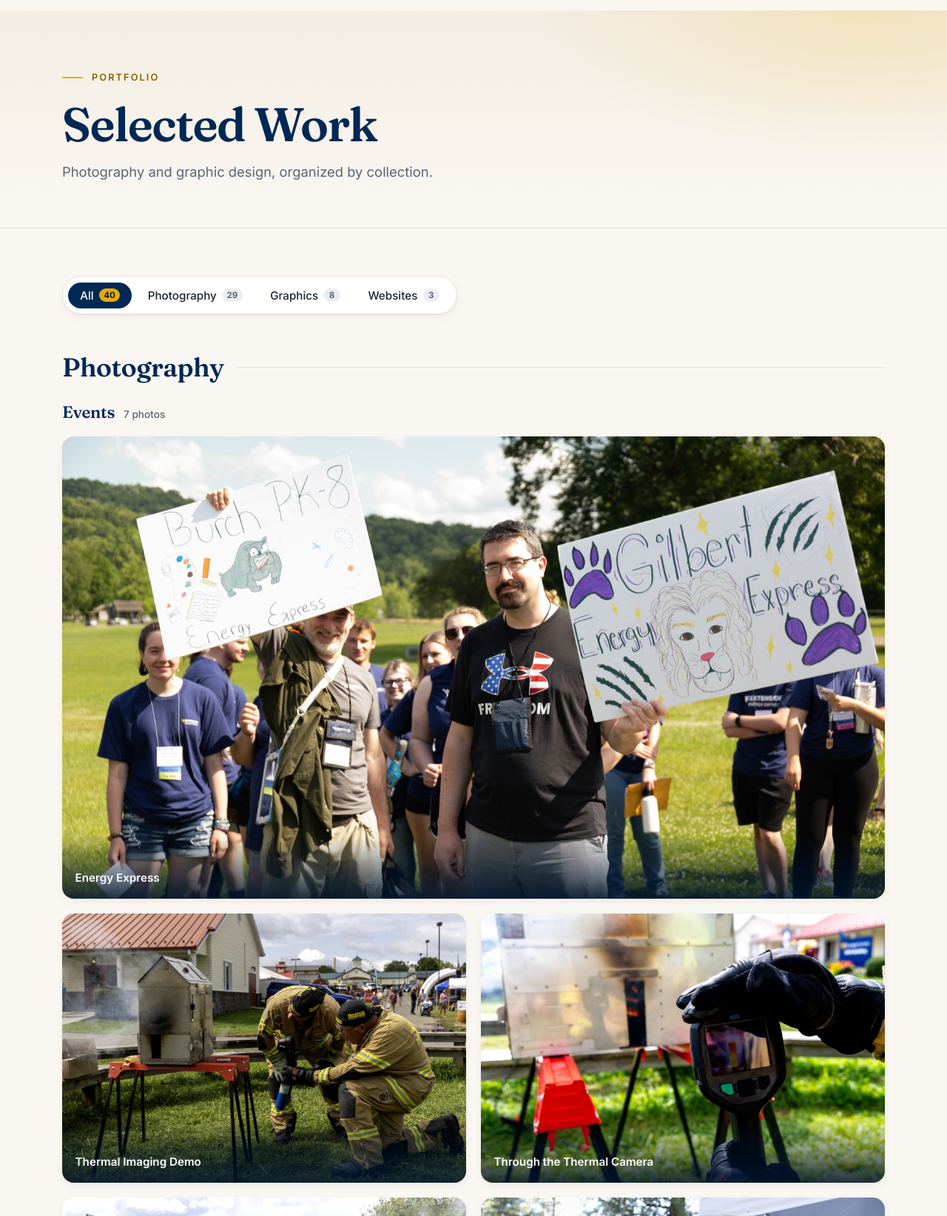
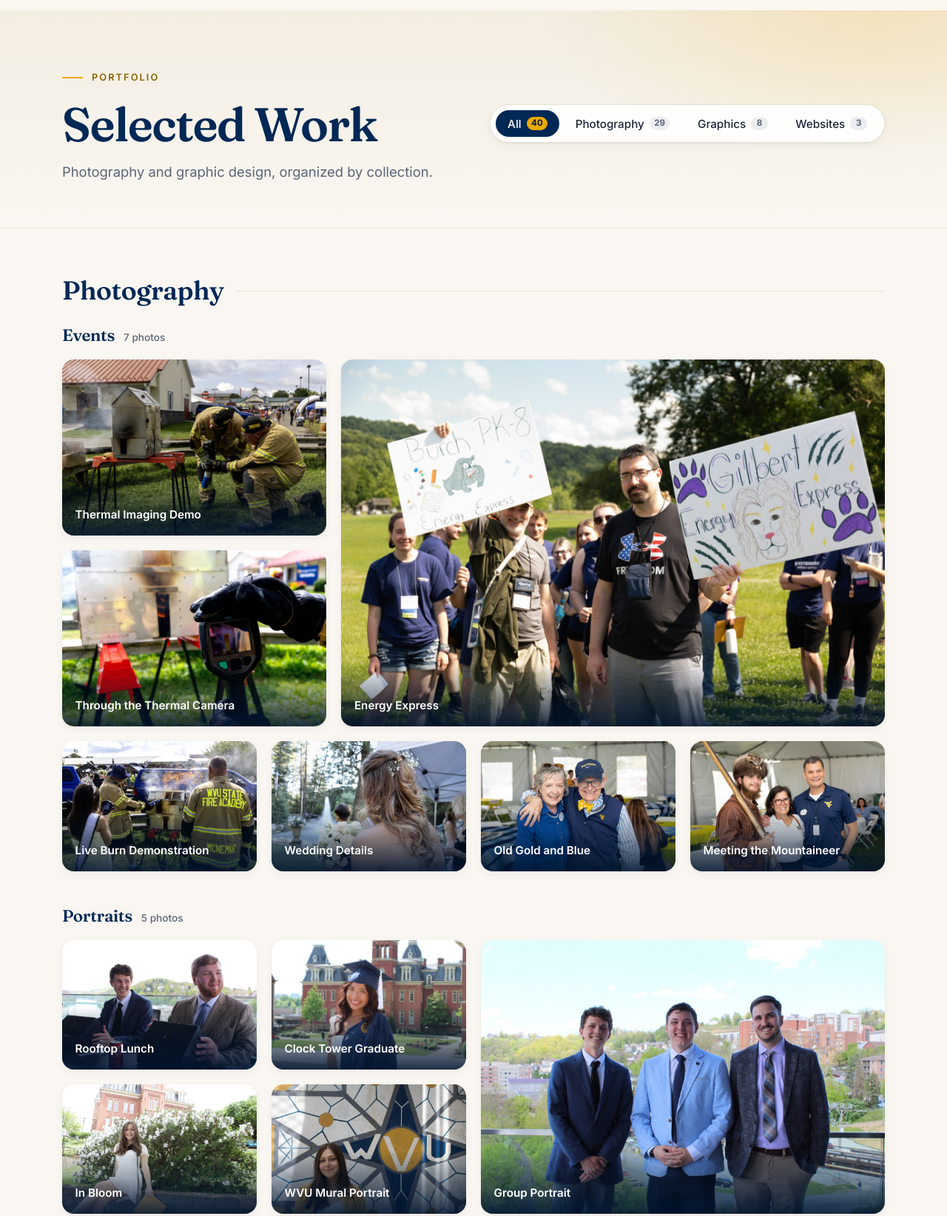
Before and after one commit to hannahwilkinson/portfolio, a plain HTML site: page portfolio.html in a window 1280 px wide. Shown: the part 63-1707 px from the top of the page at 74% size. Drawn offline with Linux system fonts and the light colour scheme.

Commit message:
Portfolio: filters beside the title; smaller mosaic photo layout
Co-Authored-By: Claude Opus 5.5 <noreply@anthropic.com>

```diff
--- a/portfolio.html
+++ b/portfolio.html
@@ -13,7 +13,7 @@
     <link rel="preconnect" href="https://fonts.googleapis.com" />
     <link rel="preconnect" href="https://fonts.gstatic.com" crossorigin />
     <link rel="stylesheet" href="https://fonts.googleapis.com/css2?family=Fraunces:opsz,wght@9..144,500;9..144,600;9..144,700&amp;family=Inter:wght@400;500;600;700&amp;display=swap" />
-    <link rel="stylesheet" href="styles.css?v=20261121b" />
+    <link rel="stylesheet" href="styles.css?v=20261121c" />
   </head>
   <body>
     <a class="skip-link" href="#main">Skip to main content</a>
@@ -41,15 +41,13 @@
     </header>
 
     <main id="main" class="page-portfolio">
-      <section class="page-hero">
+      <section class="page-hero page-hero--portfolio">
         <div class="container">
+          <div class="page-hero-text">
             <p class="eyebrow">Portfolio</p>
             <h1>Selected Work</h1>
             <p class="page-intro-text">Photography and graphic design, organized by collection.</p>
           </div>
-      </section>
-
-      <section id="portfolio" class="container section">
           <div class="filter-bar" role="group" aria-label="Filter the portfolio">
             <button type="button" class="filter-chip" data-filter="all" aria-pressed="true">All <span class="chip-count">40</span></button>
             <!--<button type="button" class="filter-chip" data-filter="events" aria-pressed="false">Events <span class="chip-count">7</span></button>
@@ -63,6 +61,10 @@
             <button type="button" class="filter-chip" data-filter="websites" aria-pressed="false">Websites <span class="chip-count">3</span></button>
           </div>
           <p id="filter-status" class="sr-only" aria-live="polite"></p>
+        </div>
+      </section>
+
+      <section id="portfolio" class="container section">
 
         <section class="gallery-group" data-group="photography" aria-labelledby="photography-title">
           <h2 id="photography-title" class="gallery-title">Photography</h2>
@@ -409,6 +411,6 @@
       </div>
     </footer>
 
-    <script src="script.js?v=20261121b"></script>
+    <script src="script.js?v=20261121c"></script>
   </body>
 </html>
--- a/styles.css
+++ b/styles.css
@@ -464,6 +464,10 @@ h4 { color: var(--ink); }
   transition: background 0.2s, color 0.2s;
 }
 .filter-chip:hover { background: rgba(0, 40, 85, 0.07); }
+/* Portfolio: filters sit in the page header, to the right of the title */
+.page-hero--portfolio .container { display: grid; grid-template-columns: minmax(0, 1fr) auto; gap: 1.75rem 3rem; align-items: center; }
+.page-hero--portfolio .filter-bar { position: static; margin: 0; }
+@media (max-width: 1100px) { .page-hero--portfolio .container { grid-template-columns: minmax(0, 1fr); } }
 .filter-chip[aria-pressed="true"] { color: var(--white); background: var(--navy); }
 .chip-count { min-width: 1.4rem; padding: 0.2rem 0.4rem; font-size: 0.72rem; font-weight: 700; text-align: center; color: var(--muted); background: rgba(0, 40, 85, 0.08); border-radius: 999px; }
 .filter-chip[aria-pressed="true"] .chip-count { color: var(--navy-deep); background: var(--gold); }
@@ -478,10 +482,30 @@ h4 { color: var(--ink); }
 .gallery { display: grid; grid-template-columns: repeat(auto-fill, minmax(min(100%, 420px), 1fr)); gap: 1.25rem; margin: 0; padding: 0; list-style: none; }
 /* Photo thumbnails share one 3:2 shape; a vertical photo is cropped for the grid only (the viewer shows it whole) */
 .gallery:not(.gallery--graphics) img { aspect-ratio: 3 / 2; object-fit: cover; }
-/* Odd-sized photo collections: the first photo becomes a wide featured shot so the rest fill even rows (two-column screens only) */
+/* Photo collections on wide screens (12-track grid, so photos stay small):
+   - 3, 6, 7, 9... photos: the first sits large on the right (2/3 width) with two small photos stacked on its left
+   - 5, 8... photos: the first sits large on the right (1/2 width) with four small photos in a 2x2 block on its left
+   - everything after that fills rows of three, and a leftover group of four becomes one row of four */
 @media (min-width: 908px) {
-  .gallery:not(.gallery--graphics):not(.gallery--websites):has(> li:nth-child(odd):last-child):has(> li:nth-child(3)) > li:first-child { grid-column: 1 / -1; }
-  .gallery:not(.gallery--graphics):not(.gallery--websites):has(> li:nth-child(odd):last-child):has(> li:nth-child(3)) > li:first-child img { aspect-ratio: 16 / 9; }
+  .gallery:not(.gallery--graphics):not(.gallery--websites) { grid-template-columns: repeat(12, minmax(0, 1fr)); }
+  .gallery:not(.gallery--graphics):not(.gallery--websites) > li { grid-column: span 4; }
+  .gallery:not(.gallery--graphics):not(.gallery--websites):has(> li:first-child:nth-last-child(3n+1)) > li:nth-last-child(-n+4) { grid-column: span 3; }
+  .gallery:not(.gallery--graphics):not(.gallery--websites):has(> li:first-child:nth-last-child(2)) > li { grid-column: span 6; }
+  .gallery:not(.gallery--graphics):not(.gallery--websites):has(> li:first-child:nth-last-child(3n+3)) > li:first-child, .gallery:not(.gallery--graphics):not(.gallery--websites):has(> li:first-child:nth-last-child(3n+7)) > li:first-child { position: relative; grid-column: 5 / 13; grid-row: 1 / 3; }
+  .gallery:not(.gallery--graphics):not(.gallery--websites):has(> li:first-child:nth-last-child(3n+3)) > li:nth-child(2), .gallery:not(.gallery--graphics):not(.gallery--websites):has(> li:first-child:nth-last-child(3n+7)) > li:nth-child(2) { grid-column: 1 / 5; grid-row: 1; }
+  .gallery:not(.gallery--graphics):not(.gallery--websites):has(> li:first-child:nth-last-child(3n+3)) > li:nth-child(3), .gallery:not(.gallery--graphics):not(.gallery--websites):has(> li:first-child:nth-last-child(3n+7)) > li:nth-child(3) { grid-column: 1 / 5; grid-row: 2; }
+  .gallery:not(.gallery--graphics):not(.gallery--websites):has(> li:first-child:nth-last-child(3n+5)) > li:first-child { position: relative; grid-column: 7 / 13; grid-row: 1 / 3; }
+  .gallery:not(.gallery--graphics):not(.gallery--websites):has(> li:first-child:nth-last-child(3n+5)) > li:nth-child(2) { grid-column: 1 / 4; grid-row: 1; }
+  .gallery:not(.gallery--graphics):not(.gallery--websites):has(> li:first-child:nth-last-child(3n+5)) > li:nth-child(3) { grid-column: 4 / 7; grid-row: 1; }
+  .gallery:not(.gallery--graphics):not(.gallery--websites):has(> li:first-child:nth-last-child(3n+5)) > li:nth-child(4) { grid-column: 1 / 4; grid-row: 2; }
+  .gallery:not(.gallery--graphics):not(.gallery--websites):has(> li:first-child:nth-last-child(3n+5)) > li:nth-child(5) { grid-column: 4 / 7; grid-row: 2; }
+  .gallery:not(.gallery--graphics):not(.gallery--websites):has(> li:first-child:nth-last-child(3n+3)) > li:first-child > figure, .gallery:not(.gallery--graphics):not(.gallery--websites):has(> li:first-child:nth-last-child(3n+7)) > li:first-child > figure, .gallery:not(.gallery--graphics):not(.gallery--websites):has(> li:first-child:nth-last-child(3n+5)) > li:first-child > figure { position: absolute; inset: 0; }
+  .gallery:not(.gallery--graphics):not(.gallery--websites):has(> li:first-child:nth-last-child(3n+3)) > li:first-child img, .gallery:not(.gallery--graphics):not(.gallery--websites):has(> li:first-child:nth-last-child(3n+7)) > li:first-child img, .gallery:not(.gallery--graphics):not(.gallery--websites):has(> li:first-child:nth-last-child(3n+5)) > li:first-child img { height: 100%; aspect-ratio: auto; }
+}
+/* Tablets: two columns instead of one big column */
+@media (min-width: 600px) and (max-width: 907px) {
+  .gallery:not(.gallery--graphics):not(.gallery--websites) { grid-template-columns: repeat(2, minmax(0, 1fr)); }
+  .gallery:not(.gallery--graphics):not(.gallery--websites):has(> li:first-child:nth-last-child(2n+3)) > li:first-child { grid-column: 1 / -1; }
 }
 /* Graphics: 3 banners then 3 spotlights, so a 3-column grid gives two even rows */
 .gallery--graphics { grid-template-columns: repeat(3, minmax(0, 1fr)); align-items: start; }
```
Also changed, not shown: about.html (+2 -2 lines), contact.html (+2 -2 lines), index.html (+2 -2 lines), resume.html (+2 -2 lines). Lines whose indentation alone changed are shown as unchanged.
